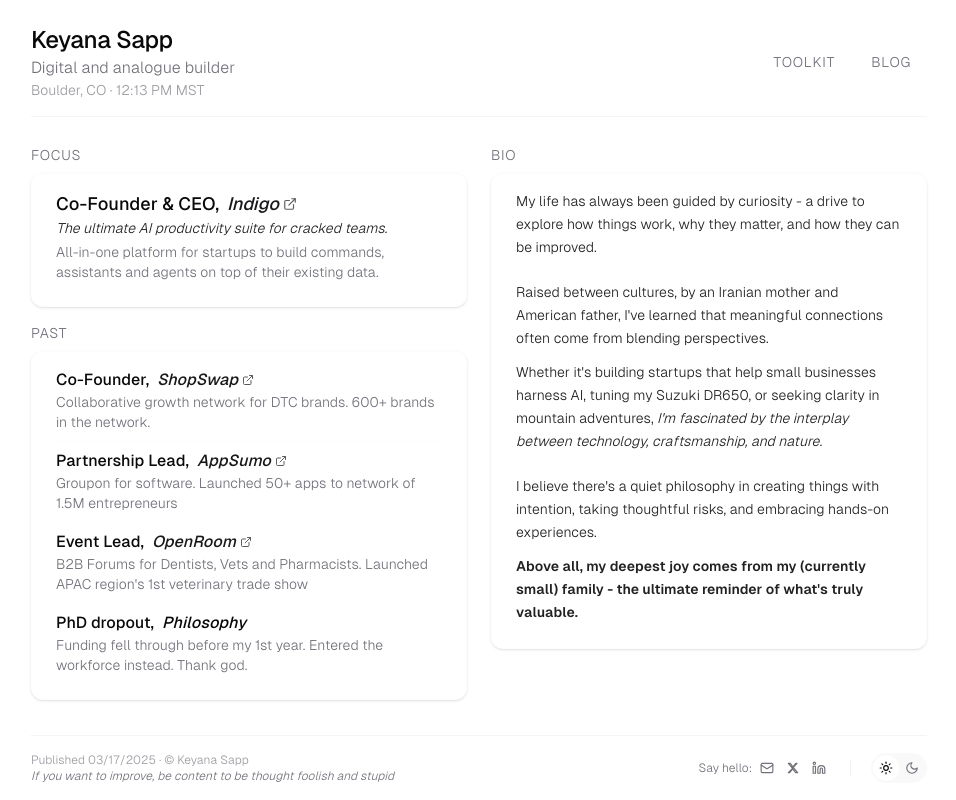
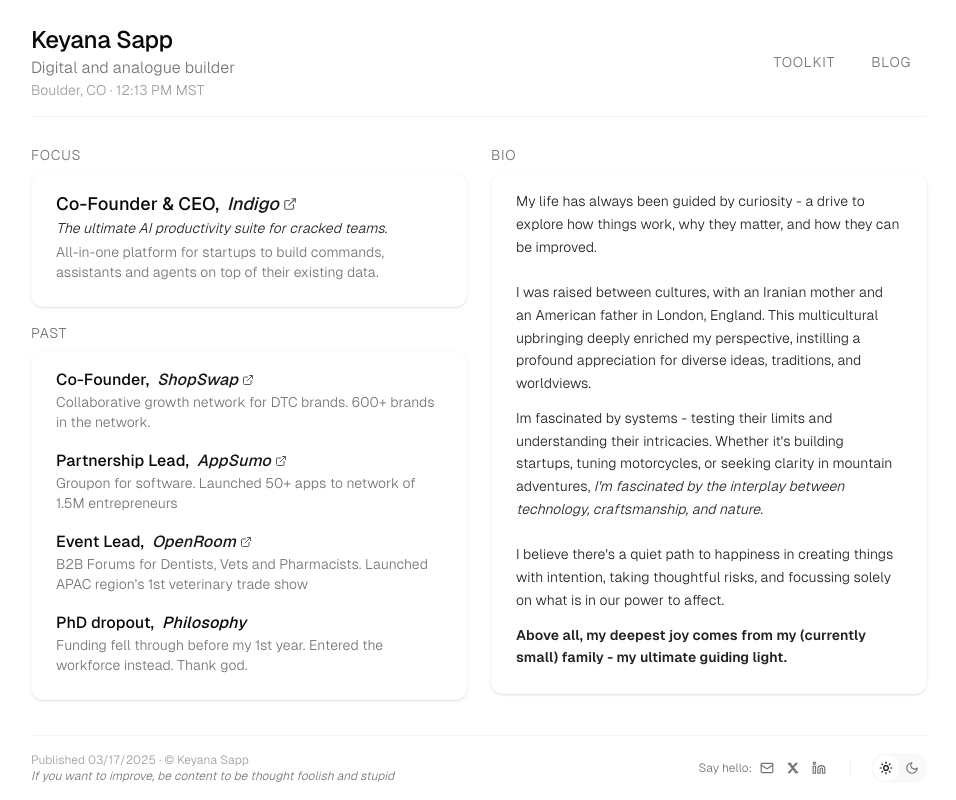
Before and after one commit to ksBrapZ/keyana-portfolio, a Next.js app: page / in a window 1280 px wide. Shown: the whole page, without its empty margins (161-1117 px from the left). Built offline with nearby package versions, Linux system fonts and the light colour scheme.

Commit message:
updated bio

```diff
--- a/components/BioSection.tsx
+++ b/components/BioSection.tsx
@@ -8,20 +8,15 @@ const BioSection = () => {
         <CardContent className="pt-4">
           <div className="text-card-foreground/90 text-sm leading-relaxed space-y-3">
             <p>
-              My life has always been guided by curiosity - a drive to explore how things work, why they matter, and how they can be improved.
+            My life has always been guided by curiosity - a drive to explore how things work, why they matter, and how they can be improved.              <br />
               <br />
+              I was raised between cultures, with an Iranian mother and an American father in London, England. This multicultural upbringing deeply enriched my perspective, instilling a profound appreciation for diverse ideas, traditions, and worldviews.            </p>
+            <p>
+            Im fascinated by systems - testing their limits and understanding their intricacies. Whether it's building startups, tuning motorcycles, or seeking clarity in mountain adventures, <em>I'm fascinated by the interplay between technology, craftsmanship, and nature.</em>              <br />
               <br />
-              Raised between cultures, by an Iranian mother and American father, I've learned that meaningful connections often come from blending perspectives.
-            </p>
+              I believe there's a quiet path to happiness in creating things with intention, taking thoughtful risks, and focussing solely on what is in our power to affect.            </p>
             <p>
-              Whether it's building startups that help small businesses harness AI, tuning my Suzuki DR650, or seeking clarity in mountain adventures, <em>I'm fascinated by the interplay between technology, craftsmanship, and nature.</em>
-              <br />
-              <br />
-              I believe there's a quiet philosophy in creating things with intention, taking thoughtful risks, and embracing hands-on experiences.
-            </p>
-            <p>
-              <span className="font-semibold">Above all, my deepest joy comes from my (currently small) family - the ultimate reminder of what's truly valuable.</span>
-            </p>
+            <span className="font-semibold">Above all, my deepest joy comes from my (currently small) family - my ultimate guiding light.</span>            </p>
           </div>
         </CardContent>
       </Card>
```
